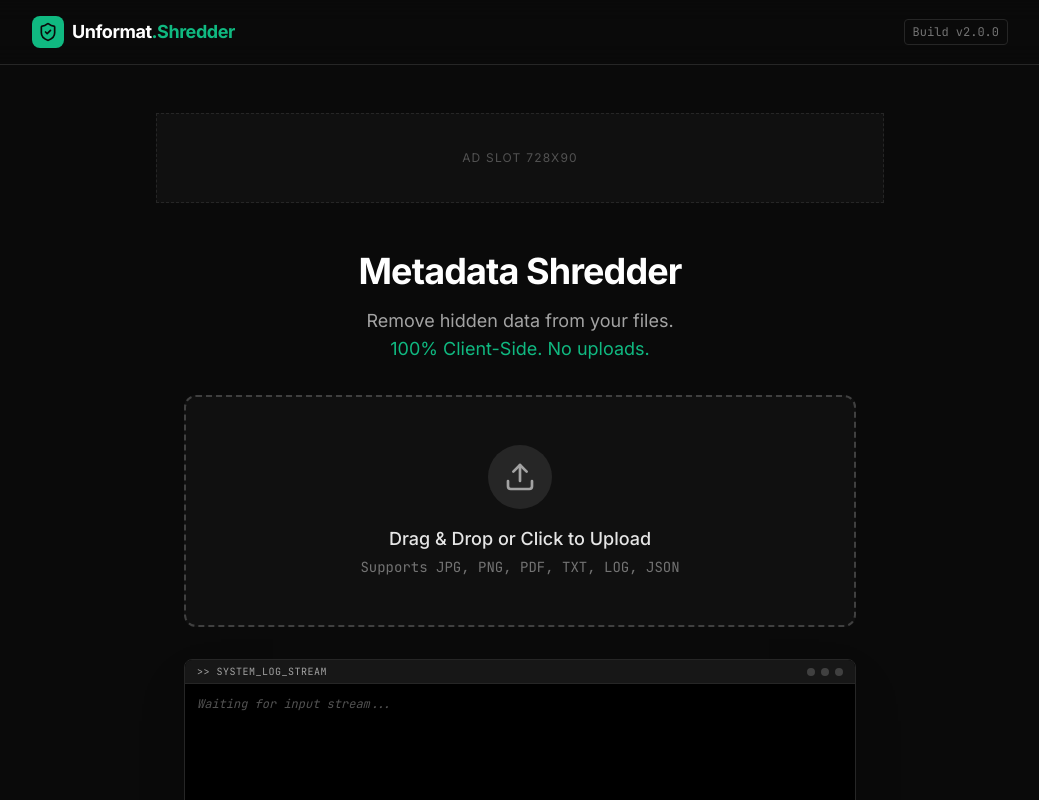
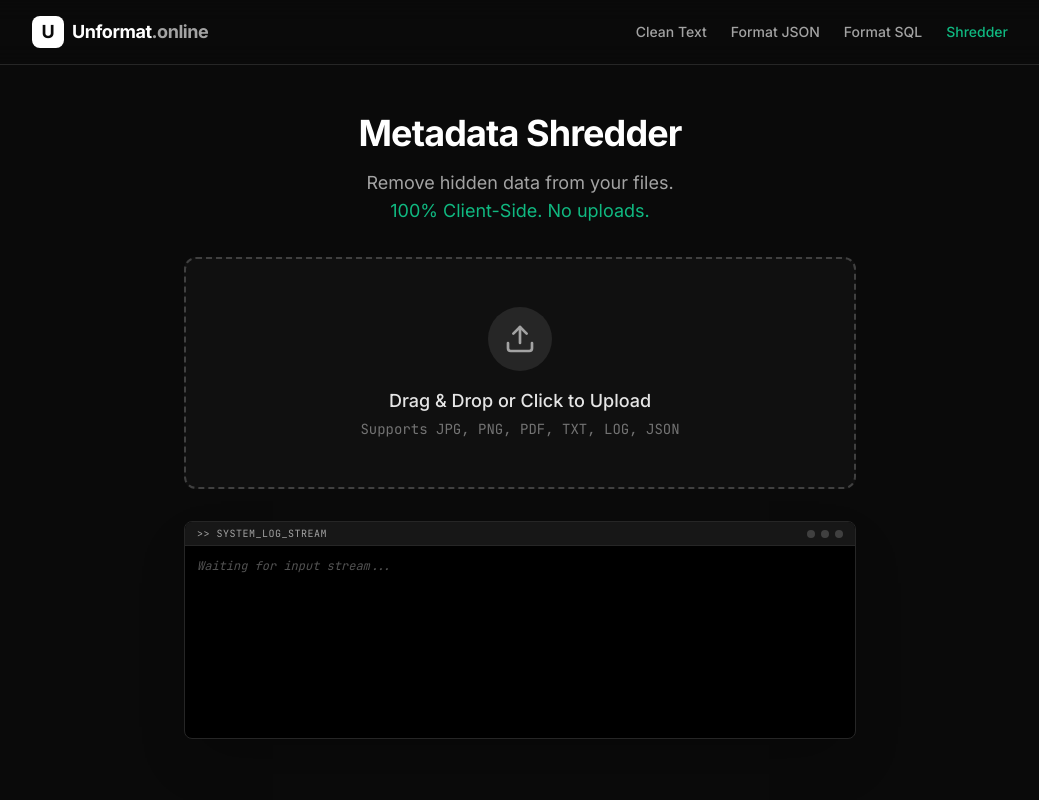
Before and after one commit to JagadeeshGeerla/unformat.online.shredder, a Next.js app: page / in a window 1280 px wide. Shown: the top 800 px of the page, without its empty margins (120-1159 px from the left). Built offline with nearby package versions, Linux system fonts and the light colour scheme.

Commit message:
UI: Align header with unformat.online, remove ads and version badge

```diff
--- a/app/page.tsx
+++ b/app/page.tsx
@@ -123,24 +123,23 @@ export default function Home() {
             {/* Header */}
             <header className="border-b border-neutral-800 bg-neutral-950/80 backdrop-blur-md sticky top-0 z-50">
                 <div className="max-w-5xl mx-auto px-6 h-16 flex items-center justify-between">
-                    <div className="flex items-center gap-2">
-                        <div className="w-8 h-8 bg-emerald-500 rounded-lg flex items-center justify-center text-neutral-950 font-bold">
-                            <ShieldCheck size={20} />
+                    <Link href="https://www.unformat.online/" className="flex items-center gap-2 hover:opacity-80 transition-opacity">
+                        <div className="w-8 h-8 bg-white rounded-lg flex items-center justify-center text-neutral-950 font-bold">
+                            <span className="font-bold text-lg">U</span>
                         </div>
-                        <span className="font-bold text-lg tracking-tight text-white">Unformat<span className="text-emerald-500">.Shredder</span></span>
-                    </div>
-                    <div className="text-xs font-mono text-neutral-500 border border-neutral-800 rounded px-2 py-1">
-                        Build v2.0.0
-                    </div>
+                        <span className="font-bold text-lg tracking-tight text-white">Unformat<span className="text-neutral-400">.online</span></span>
+                    </Link>
+
+                    <nav className="hidden md:flex items-center gap-6 text-sm font-medium text-neutral-400">
+                        <Link href="https://www.unformat.online/" className="hover:text-white transition-colors">Clean Text</Link>
+                        <Link href="https://www.unformat.online/format-json-online" className="hover:text-white transition-colors">Format JSON</Link>
+                        <Link href="https://www.unformat.online/format-sql-online" className="hover:text-white transition-colors">Format SQL</Link>
+                        <span className="text-emerald-500">Shredder</span>
+                    </nav>
                 </div>
             </header>
 
             <main className="max-w-5xl mx-auto px-6 py-12 flex flex-col items-center">
-
-                {/* Ad Slot Top */}
-                <div className="w-[728px] h-[90px] mb-12 border border-dashed border-neutral-800 bg-neutral-900/50 flex items-center justify-center text-neutral-600 text-xs tracking-widest uppercase">
-                    Ad Slot 728x90
-                </div>
 
                 {/* Main Interface */}
                 <div className="w-full max-w-2xl">
@@ -300,11 +299,6 @@ export default function Home() {
                 {/* Features Section */}
                 <Features />
 
-                {/* Ad Slot Bottom */}
-                <div className="mt-16 w-[300px] h-[250px] border border-dashed border-neutral-800 bg-neutral-900/50 flex items-center justify-center text-neutral-600 text-xs tracking-widest uppercase">
-                    Ad Slot 300x250
-                </div>
-
             </main>
 
             {/* Footer */}
```
